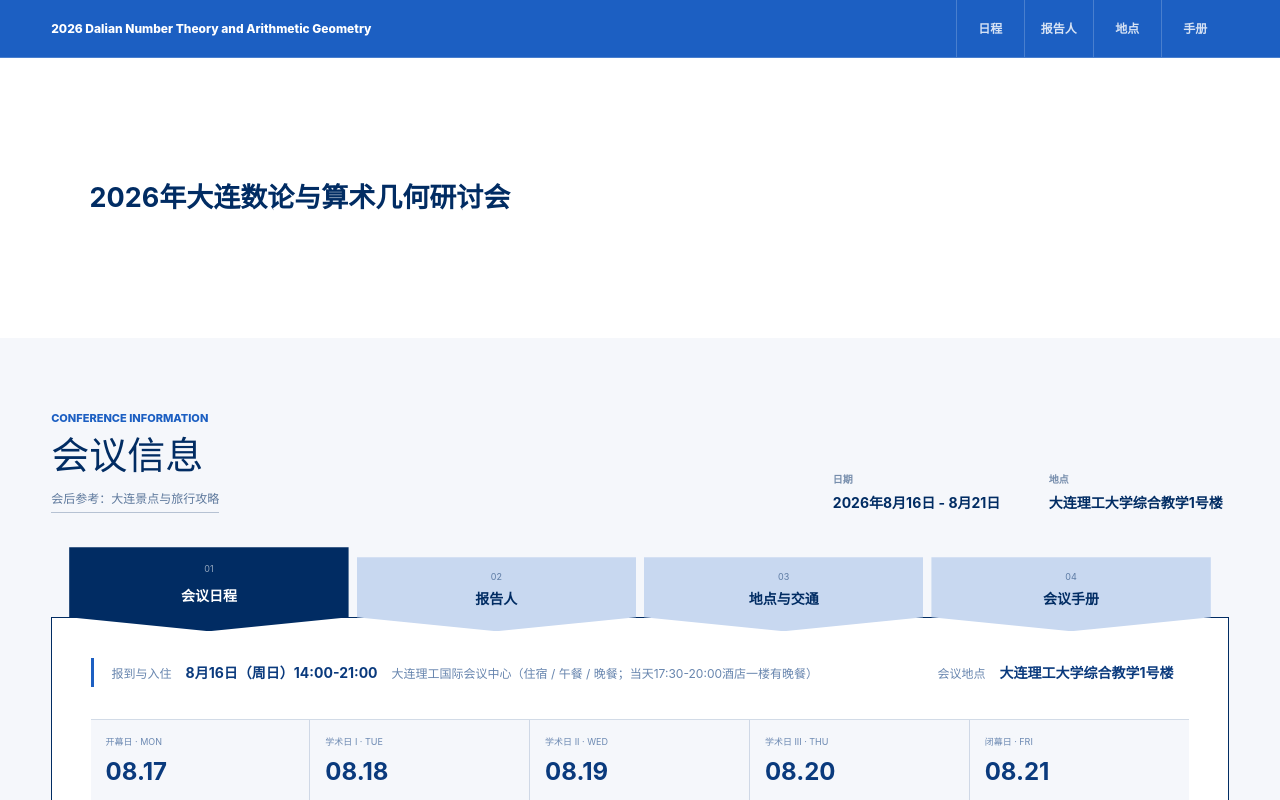
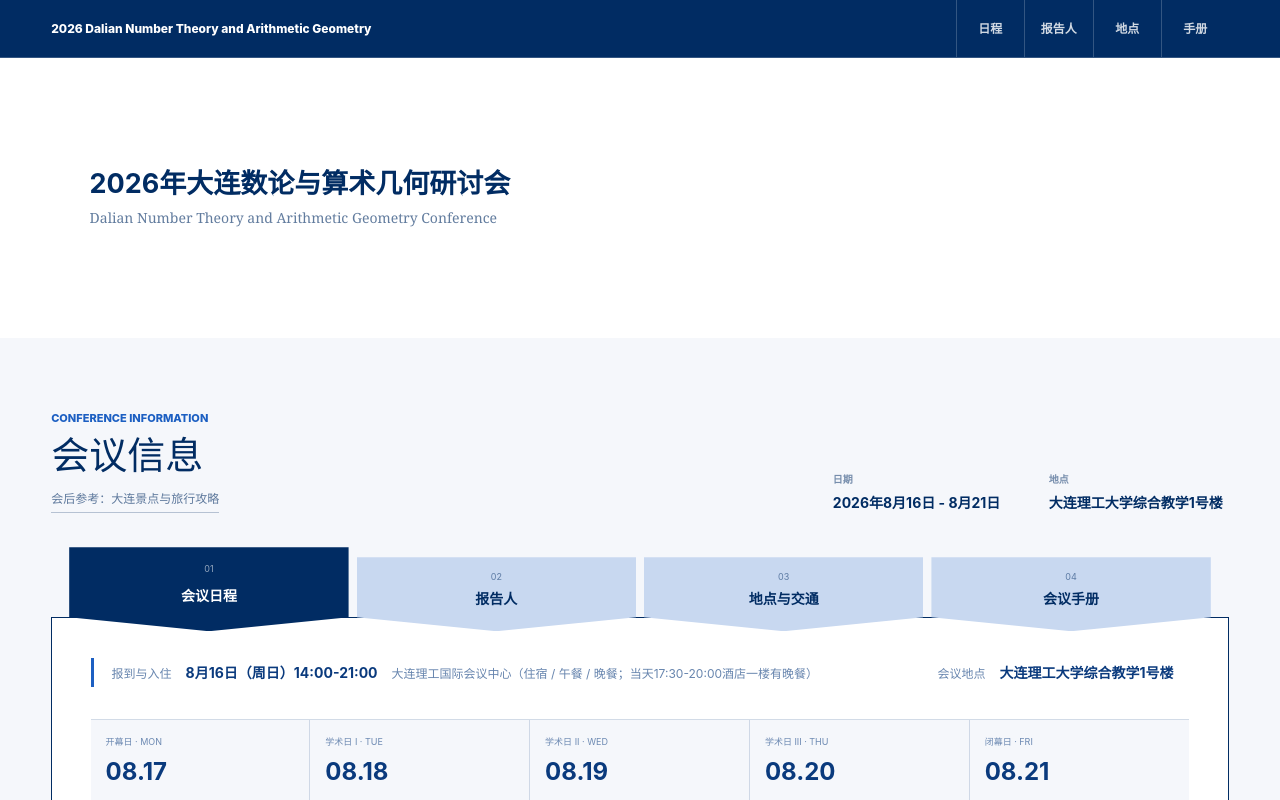
Before and after one commit to Enhui000/mathwesite, a Next.js app: page / in a window 1280 px wide. Shown: the top 800 px of the page. Built offline with nearby package versions, Linux system fonts and the light colour scheme.

Commit message:
Restore English title and deepen header blue

```diff
--- a/app/globals.css
+++ b/app/globals.css
@@ -3849,7 +3849,7 @@ textarea {
 
 .conference-header {
   align-items: center;
-  background: var(--blue);
+  background: var(--ink);
   border-bottom: 1px solid rgba(255, 255, 255, 0.2);
   display: flex;
   justify-content: space-between;
@@ -3931,6 +3931,15 @@ textarea {
   max-width: 560px;
 }
 
+.static-hero-subtitle {
+  color: rgba(1, 44, 99, 0.62);
+  font-family: Georgia, "Times New Roman", serif;
+  font-size: 14px;
+  line-height: 1.35;
+  margin: 10px 0 0;
+  max-width: 520px;
+}
+
 .workspace-intro dt {
   color: rgba(1, 44, 99, 0.52);
   font-size: 10px;
--- a/app/page.tsx
+++ b/app/page.tsx
@@ -25,6 +25,7 @@ export default function Home() {
       <section className="static-conference-hero" id="top">
         <div className="static-hero-content">
           <h1>{conference.name}</h1>
+          <p className="static-hero-subtitle">{conference.englishName}</p>
         </div>
       </section>
 
```
